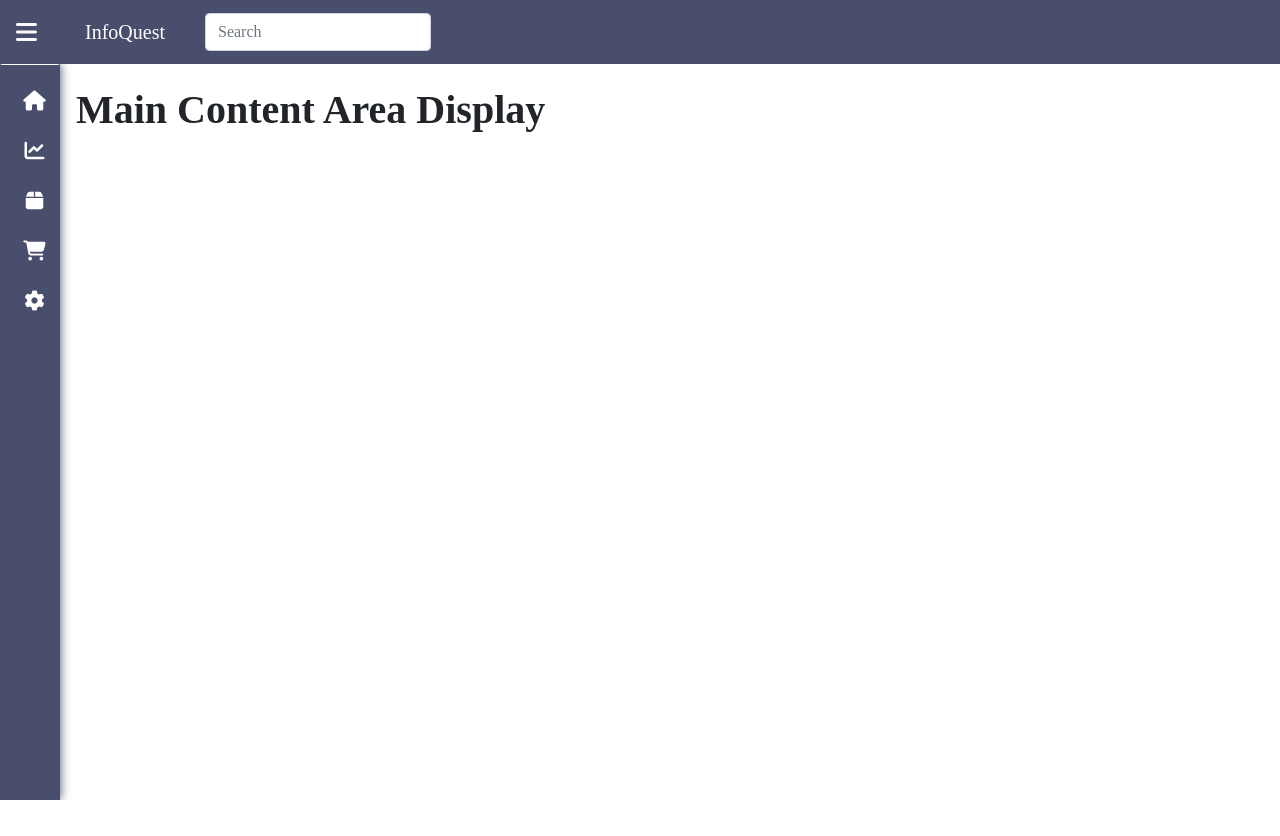
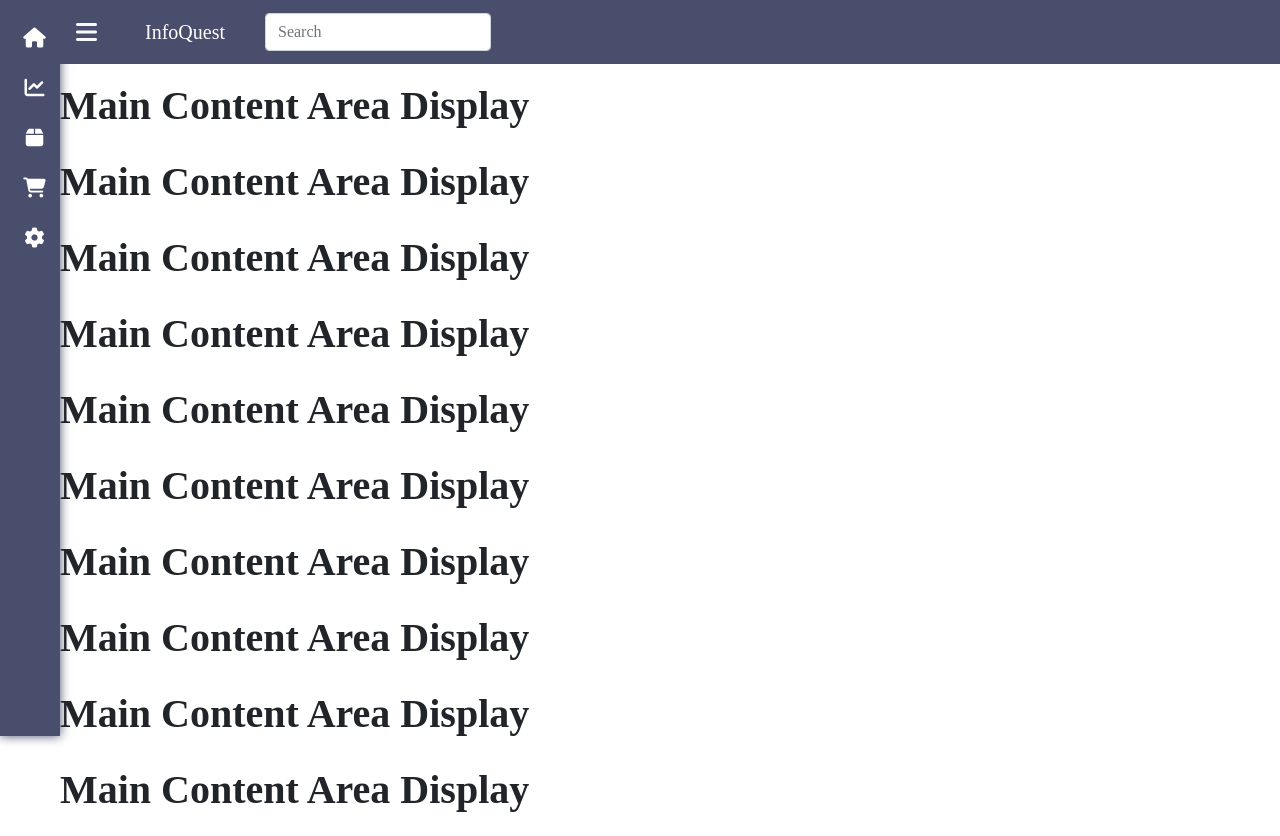
Before and after one commit to niteshsingh7463/sidebar-navigation, an Angular app: page / in a window 1280 px wide. Before the commit the page ends 800 px from the top, so only its background shows below. Built offline with nearby package versions, Linux system fonts and the light colour scheme.

Commit message:
aligned side-nav with topbar

```diff
--- a/src/app/app.component.html
+++ b/src/app/app.component.html
@@ -2,12 +2,23 @@
 <i class="fa-solid fa-bars"></i> -->
 
 <div class="container-fluid g-0">
-  <app-header (sideNavToggled)="sideNavStatus = $event;"></app-header>
   <main>
     <app-sidebar [sideNavStatus]="sideNavStatus"
     [ngClass]="{'app-sidebar-open': sideNavStatus}"></app-sidebar>
 
-    <div class="display-area p-3" [ngClass]="{'display-area-shrink': sideNavStatus}">
+    <div class="display-area" [ngClass]="{'display-area-shrink': sideNavStatus}">
+
+  <app-header (sideNavToggled)="sideNavStatus = $event;"></app-header>
+      <p class="fs-1 fw-bold fst-talic">Main Content Area Display</p>
+      <p class="fs-1 fw-bold fst-talic">Main Content Area Display</p>
+      <p class="fs-1 fw-bold fst-talic">Main Content Area Display</p>
+      <p class="fs-1 fw-bold fst-talic">Main Content Area Display</p>
+      <p class="fs-1 fw-bold fst-talic">Main Content Area Display</p>
+      <p class="fs-1 fw-bold fst-talic">Main Content Area Display</p>
+      <p class="fs-1 fw-bold fst-talic">Main Content Area Display</p>
+      <p class="fs-1 fw-bold fst-talic">Main Content Area Display</p>
+      <p class="fs-1 fw-bold fst-talic">Main Content Area Display</p>
+      <p class="fs-1 fw-bold fst-talic">Main Content Area Display</p>
       <p class="fs-1 fw-bold fst-talic">Main Content Area Display</p>
     </div>
   </main>
--- a/src/app/app.component.scss
+++ b/src/app/app.component.scss
@@ -8,7 +8,6 @@ app-header {
 main {
     position: absolute;
     width: 100%;
-    top: 4rem;
     z-index: 1;
 }
 app-sidebar {
@@ -19,7 +18,6 @@ app-sidebar {
     border: 2px solid #4A4E6D;
     box-shadow: 0px 0px 10px #4A4E6D;
     background-color: #4A4E6D !important;
-    border-top: 1px solid white;
     overflow-x: hidden;
     white-space: nowrap;
     transition: width 250ms ease-in;
@@ -39,14 +37,16 @@ app-sidebar {
 }
 
 .display-area-shrink {
-    @media only screen and (max-width: 375px) {
+    @media only screen and (max-width: 450px) {
         width: calc(100% - 60px);
         left: 60px;
       }
     }
 
-    @media only screen and (max-width: 375px) {
+    @media only screen and (max-width: 450px) {
         app-sidebar {
             width: 0px;
+            border: none;
+            z-index: 1;
         }
       }
```
